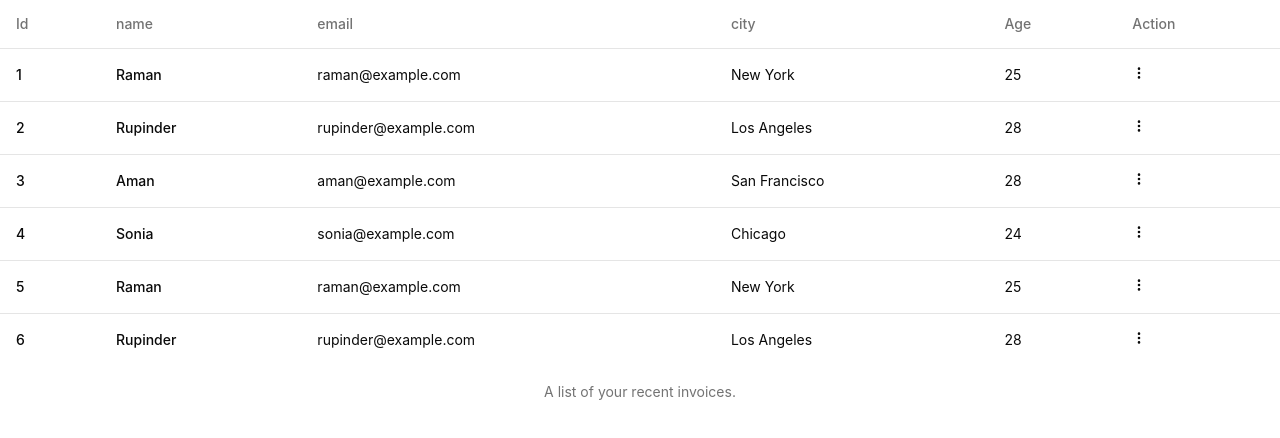
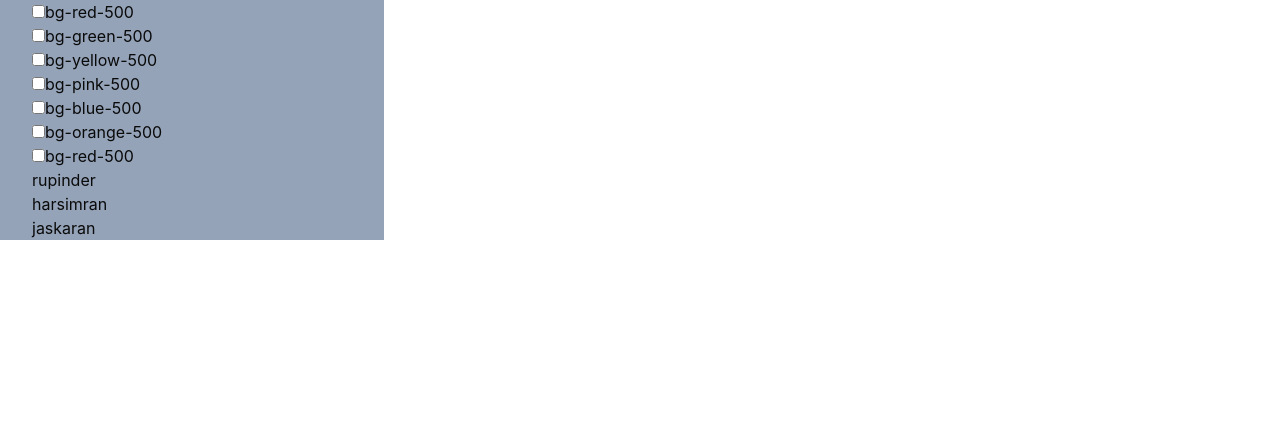
Before and after one commit to Rupinder-17/react-app3, a React (Vite) app: page / in a window 1280 px wide. Shown: the top 438 px of the page. Built offline with nearby package versions, Linux system fonts and the light colour scheme.

Commit message:
color chnge

```diff
--- /dev/null
+++ b/src/Components/ColorSelect.jsx
@@ -0,0 +1,31 @@
+import React, { useState } from "react";
+
+const ColorBox = () => {
+  const bgColors = [
+    "bg-red-500",
+    "bg-blue-500",
+    "bg-green-500",
+    "bg-yellow-500",
+    "bg-purple-500",
+    "bg-pink-500",
+    "bg-gray-500",
+    "bg-teal-500",
+  ];
+
+  const [bgColor, setBgColor] = useState(bgColors[0]);
+
+  const changeColor = () => {
+    const randomColor = bgColors[Math.floor(Math.random() * bgColors.length)];
+    setBgColor(randomColor);
+  };
+
+  return (
+    <div className={`h-64 w-64 ${bgColor} flex justify-center items-center`}>
+      <button onClick={changeColor} className="text-white font-bold">
+        Change Color
+      </button>
+    </div>
+  );
+};
+
+export default ColorBox;
--- /dev/null
+++ b/src/Components/ColorsSelect.jsx
@@ -0,0 +1,70 @@
+import React from "react";
+import { useState } from "react";
+
+export const ColorsSelect = () => {
+  const arr1 = ["rupinder", "harsimran", "jaskaran"];
+//   const bgColors = [
+//     "bg-red-800",
+//     "bg-blue-600",
+//     "bg-green",
+//     "bg-yellow",
+//     "bg-purple",
+//     "bg-pink",
+//     "bg-gray",
+//     "bg-teal",
+//     "bg-indigo",
+//     "bg-orange",
+//     "bg-lime",
+//     "bg-emerald",
+//     "bg-cyan",
+//     "bg-sky",
+//     "bg-violet",
+//     "bg-rose",
+//   ];
+  const [bgColor, setBgColor] = useState("");
+  console.log("color", bgColor);
+
+  const changeColor = () => {
+    const bgRandomColor = Math.floor(Math.random() * bgColors.length);
+    const randomColor = bgColors[bgRandomColor];
+    setBgColor(randomColor);
+  };
+
+  return (
+    <div className="bg-slate-400 w-96 px-8">
+      <div>
+        <input type="checkbox" name="color" id="" />
+        <span>{"bg-red-500"}</span>
+      </div>
+      <div>
+        <input type="checkbox" name="color" id="" />
+        <span>{"bg-green-500"}</span>
+      </div>
+      <div>
+        <input type="checkbox" name="color" id="" />
+        <span>{"bg-yellow-500"}</span>
+      </div>
+      <div>
+        <input type="checkbox" name="color" id="" />
+        <span>{"bg-pink-500"}</span>
+      </div>
+      <div>
+        <input type="checkbox" name="color" id="" />
+        <span>{"bg-blue-500"}</span>
+      </div>
+      <div>
+        <input type="checkbox" name="" id="" />
+        <span>{"bg-orange-500"}</span>
+      </div>
+      <div>
+        <input type="checkbox" name="" id="" />
+        <span>{"bg-red-500"}</span>
+      </div>
+      {arr1.map((item, index) => (
+        <p key={index} onClick={changeColor}>
+          {item}
+        </p>
+      ))}
+    </div>
+  );
+};
--- a/src/main.jsx
+++ b/src/main.jsx
@@ -7,6 +7,8 @@ import './index.css'
 // import { AgeCount } from './Components/AgeCount.jsx'
 import { TableDashboard } from './Components/TableDashboard'
 import { MultiDeleteitem } from './Components/MultiDeleteitem'
+import ColorBox from './Components/ColorSelect'
+import { ColorsSelect } from './Components/ColorsSelect'
 // import { AutocompleteExample } from './Components/Demo'
 
 
@@ -18,7 +20,9 @@ createRoot(document.getElementById('root')).render(
     {/* <AgeCount/> */}
     {/* <TableDashboard/>/ */}
     {/* <AutocompleteExample/> */}
-    <MultiDeleteitem/>
+    {/* <MultiDeleteitem/> */}
+    {/* <ColorBox/> */}
+    <ColorsSelect/>
   </StrictMode>,
 
 )
```
